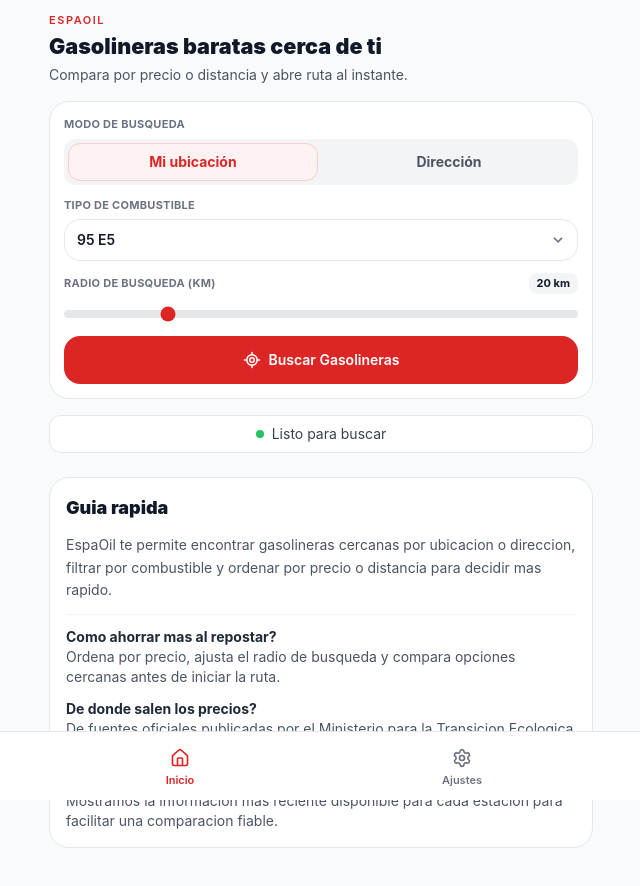
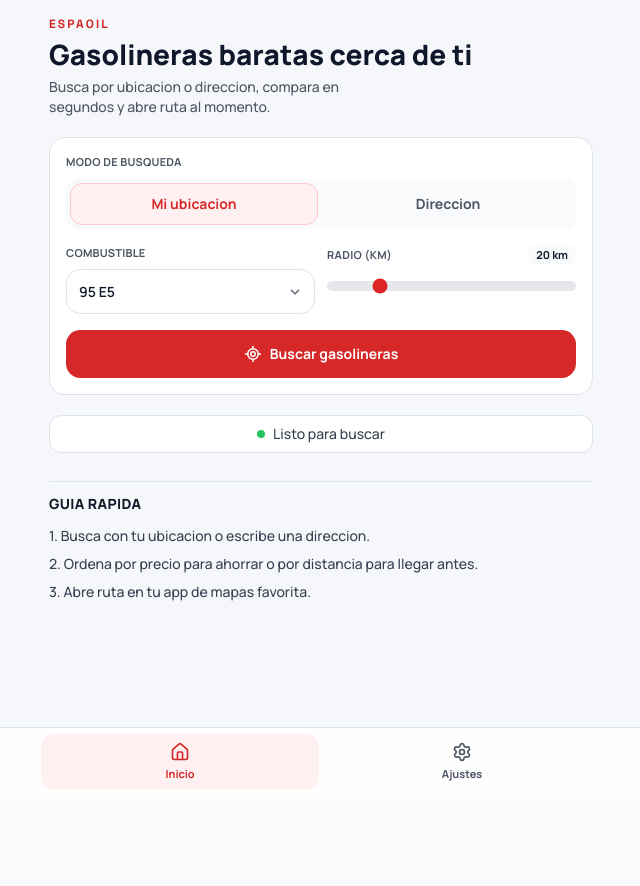
Before and after one commit to PC-922/espaoil-front, a React (Vite) app: page / in a window 1280 px wide. Shown: the top 886 px of the page, without its empty margins (319-959 px from the left). After the commit the page ends 800 px from the top, so only its background shows below. Built offline with nearby package versions, Linux system fonts and the light colour scheme.

Commit message:
refactor: enhance UI components with improved styles and animations for better user experience

```diff
--- a/App.tsx
+++ b/App.tsx
@@ -55,7 +55,7 @@
 
   return (
     <div className="ui-shell min-h-[100dvh]">
-      <main className="w-full pb-28">
+      <main className="w-full">
         {currentView === 'home' && <Home />}
         {currentView === 'settings' && <Settings />}
       </main>
--- a/components/BottomNav.tsx
+++ b/components/BottomNav.tsx
@@ -8,15 +8,15 @@
 
 export const BottomNav: React.FC<Props> = React.memo(({ currentView, onViewChange }) => {
   return (
-    <div className="ui-bottom-nav fixed bottom-0 left-0 right-0 z-50 px-2 pb-safe pt-1">
-      <div className="mx-auto grid w-full max-w-xl grid-cols-2 gap-1 px-2 py-1">
+    <div className="ui-bottom-nav fixed bottom-0 left-0 right-0 z-50 px-2 pb-[max(0.35rem,env(safe-area-inset-bottom))] pt-1.5">
+      <div className="mx-auto grid w-full max-w-xl grid-cols-2 gap-1 px-2 pb-1">
         <button
           type="button"
           onClick={() => onViewChange('home')}
           className={`ui-nav-btn flex min-h-[56px] flex-col items-center justify-center gap-1 px-2 transition-colors ${currentView === 'home' ? 'ui-nav-btn-active' : ''}`}
         >
           <Home size={20} />
-          <span className="text-[11px] font-semibold">Inicio</span>
+          <span className="text-[11px] font-bold">Inicio</span>
         </button>
         <button
           type="button"
@@ -24,7 +24,7 @@
           className={`ui-nav-btn flex min-h-[56px] flex-col items-center justify-center gap-1 px-2 transition-colors ${currentView === 'settings' ? 'ui-nav-btn-active' : ''}`}
         >
           <Settings size={20} />
-          <span className="text-[11px] font-semibold">Ajustes</span>
+          <span className="text-[11px] font-bold">Ajustes</span>
         </button>
       </div>
     </div>
--- a/components/Button.tsx
+++ b/components/Button.tsx
@@ -13,7 +13,7 @@
   disabled,
   ...props
 }) => {
-  const baseStyle = 'ui-radius-field flex min-h-12 items-center justify-center gap-2 px-4 py-3 text-sm font-semibold transition-colors duration-200 active:scale-[0.99] disabled:cursor-not-allowed';
+  const baseStyle = 'ui-radius-field flex min-h-12 items-center justify-center gap-2 px-4 py-3 text-sm font-bold transition-all duration-200 active:scale-[0.99] disabled:cursor-not-allowed';
 
   const variants = {
     primary: 'bg-[var(--color-accent)] text-white hover:brightness-95 disabled:bg-gray-300',
--- a/components/ScheduleBadge.tsx
+++ b/components/ScheduleBadge.tsx
@@ -51,7 +51,7 @@
       </div>
 
       {showDetails && (
-        <div className="ui-radius-badge bg-gray-50 px-2.5 py-1.5 text-xs text-gray-500">{parsed.raw}</div>
+        <div className="ui-radius-badge ui-slide-down bg-gray-50 px-2.5 py-1.5 text-xs font-medium text-gray-600">{parsed.raw}</div>
       )}
     </div>
   );
--- a/index.html
+++ b/index.html
@@ -2,7 +2,7 @@
 <html lang="es">
   <head>
     <meta charset="UTF-8" />
-    <meta name="viewport" content="width=device-width, initial-scale=1.0, maximum-scale=1.0, user-scalable=no" />
+    <meta name="viewport" content="width=device-width, initial-scale=1.0" />
     <title>Gasolineras baratas en Espana | Precio gasolina hoy | EspaOil</title>
     <meta
       name="description"
@@ -32,6 +32,12 @@
     />
     <meta name="twitter:image" content="https://espaoil.com/icons/app-icon.svg" />
     <script src="https://cdn.tailwindcss.com"></script>
+    <link rel="preconnect" href="https://fonts.googleapis.com" />
+    <link rel="preconnect" href="https://fonts.gstatic.com" crossorigin />
+    <link
+      href="https://fonts.googleapis.com/css2?family=Manrope:wght@500;600;700;800&family=Space+Grotesk:wght@600;700&display=swap"
+      rel="stylesheet"
+    />
     <link rel="manifest" href="/manifest.webmanifest" />
     <link rel="icon" type="image/svg+xml" href="/icons/app-icon.svg" />
     <link rel="apple-touch-icon" href="/icons/app-icon.svg" />
@@ -114,48 +120,56 @@
     </script>
     <style>
       :root {
-        --color-bg: #f8fafc;
+        --color-bg: #f5f7fa;
         --color-surface: #ffffff;
-        --color-border: #e5e7eb;
-        --color-text: #111827;
-        --color-muted: #6b7280;
-        --color-accent: #dc2626;
-        --color-accent-soft: #fef2f2;
+        --color-surface-muted: #f8fafc;
+        --color-border: #dde3ea;
+        --color-text: #0f172a;
+        --color-muted: #4b5563;
+        --color-accent: #d62828;
+        --color-accent-soft: #fff1f1;
         --space-1: 0.25rem;
         --space-2: 0.5rem;
         --space-3: 0.75rem;
         --space-4: 1rem;
         --space-5: 1.25rem;
-        --radius-card: 1.25rem;
-        --radius-field: 1rem;
+        --space-6: 1.5rem;
+        --space-7: 1.75rem;
+        --radius-field: 0.9rem;
         --radius-control: 0.75rem;
-        --radius-badge: 0.5rem;
+        --radius-badge: 0.55rem;
         --radius-pill: 9999px;
+        --safe-bottom: env(safe-area-inset-bottom, 0px);
+        --nav-height: 4.5rem;
+        --font-ui: 'Manrope', 'Segoe UI', sans-serif;
+        --font-brand: 'Space Grotesk', 'Manrope', sans-serif;
       }
 
       body {
         -webkit-tap-highlight-color: transparent;
-        font-family: -apple-system, BlinkMacSystemFont, "Segoe UI", Roboto, Helvetica, Arial, sans-serif;
+        font-family: var(--font-ui);
         background: var(--color-bg);
         color: var(--color-text);
+        line-height: 1.35;
       }
 
       .ui-shell {
         background: var(--color-bg);
         color: var(--color-text);
+        min-height: 100dvh;
       }
 
       .ui-page {
         width: 100%;
         max-width: 36rem;
         margin-inline: auto;
-        padding: var(--space-3) var(--space-4) 7rem;
+        padding: var(--space-4) var(--space-4) calc(var(--nav-height) + var(--safe-bottom) + 1.5rem);
       }
 
       .ui-card {
         border: 1px solid var(--color-border);
         background: var(--color-surface);
-        border-radius: var(--radius-card);
+        border-radius: 1rem;
       }
 
       .ui-input,
@@ -165,6 +179,13 @@
         border-radius: var(--radius-field);
         background: var(--color-surface);
         color: var(--color-text);
+        min-height: 2.8rem;
+      }
+
+      .ui-input:focus,
+      .ui-select:focus {
+        border-color: #ef4444;
+        box-shadow: 0 0 0 3px #fee2e2;
       }
 
       .ui-radius-control {
@@ -189,15 +210,80 @@
 
       .ui-bottom-nav {
         border-top: 1px solid var(--color-border);
-        background: var(--color-surface);
+        background: color-mix(in srgb, var(--color-surface) 86%, transparent);
+        backdrop-filter: blur(8px);
+        min-height: calc(var(--nav-height) + var(--safe-bottom));
       }
 
       .ui-nav-btn {
         color: var(--color-muted);
+        min-height: 3.5rem;
+        border-radius: 0.8rem;
       }
 
       .ui-nav-btn-active {
         color: var(--color-accent);
+        background: var(--color-accent-soft);
+      }
+
+      .ui-brand {
+        font-family: var(--font-brand);
+        letter-spacing: 0.01em;
+      }
+
+      .ui-divider {
+        border-top: 1px solid var(--color-border);
+      }
+
+      .ui-rise {
+        animation: rise-in 0.38s ease-out both;
+      }
+
+      .ui-fade {
+        animation: fade-in 0.26s ease-out both;
+      }
+
+      .ui-slide-down {
+        animation: slide-down 0.24s ease-out both;
+      }
+
+      @keyframes rise-in {
+        from {
+          opacity: 0;
+          transform: translateY(14px);
+        }
+        to {
+          opacity: 1;
+          transform: translateY(0);
+        }
+      }
+
+      @keyframes fade-in {
+        from {
+          opacity: 0;
+        }
+        to {
+          opacity: 1;
+        }
+      }
+
+      @keyframes slide-down {
+        from {
+          opacity: 0;
+          transform: translateY(-6px);
+        }
+        to {
+          opacity: 1;
+          transform: translateY(0);
+        }
+      }
+
+      @media (prefers-reduced-motion: reduce) {
+        .ui-rise,
+        .ui-fade,
+        .ui-slide-down {
+          animation: none;
+        }
       }
 
       /* Hide scrollbar for clean mobile look */
@@ -207,7 +293,7 @@
       }
     </style>
 </head>
-  <body class="bg-gray-50 text-slate-900 select-none">
+  <body class="bg-gray-50 text-slate-900">
     <div id="root"></div>
   <script type="module" src="/index.tsx"></script>
 </body>
--- a/skills-lock.json
+++ b/skills-lock.json
@@ -6,6 +6,11 @@
       "sourceType": "github",
       "computedHash": "063a0e6448123cd359ad0044cc46b0e490cc7964d45ef4bb9fd842bd2ffbca67"
     },
+    "frontend-skill": {
+      "source": "openai/skills",
+      "sourceType": "github",
+      "computedHash": "2074b8fa089e7ac633689b7202965513a5fd069fd1baf2ea49a928bb85bb4c9c"
+    },
     "vercel-react-best-practices": {
       "source": "vercel-labs/agent-skills",
       "sourceType": "github",
--- a/views/Home.tsx
+++ b/views/Home.tsx
@@ -92,51 +92,51 @@
   const showSuggestionsDropdown =
     addressQuery.trim().length >= 3 && (suggestionsLoading || addressSuggestions.length > 0);
 
+  const hasResults = searched && !loading && stations.length > 0;
+
   return (
-    <div className="ui-page">
-      <header className="mb-4">
-        <p className="text-[11px] font-semibold uppercase tracking-[0.14em] text-[var(--color-accent)]">EspaOil</p>
-        <h1 className="mt-1 text-[1.35rem] font-black leading-tight text-[var(--color-text)]">Gasolineras baratas cerca de ti</h1>
-        <p className="mt-1.5 text-sm text-gray-600">Compara por precio o distancia y abre ruta al instante.</p>
+    <div className="ui-page space-y-5">
+      <header className="ui-rise space-y-2">
+        <p className="ui-brand text-xs font-bold uppercase tracking-[0.18em] text-[var(--color-accent)]">EspaOil</p>
+        <h1 className="text-[1.75rem] font-black leading-[1.05] text-[var(--color-text)]">Gasolineras baratas cerca de ti</h1>
+        <p className="max-w-[34ch] text-sm font-medium text-[var(--color-muted)]">Busca por ubicacion o direccion, compara en segundos y abre ruta al momento.</p>
       </header>
 
-      <section className="ui-card mb-4 space-y-3 p-3.5">
+      <section className="ui-card ui-rise space-y-4 p-4">
         <div>
-          <label className="mb-1.5 block text-[11px] font-bold uppercase tracking-wide text-gray-500">Modo de busqueda</label>
-          <div className="ui-radius-control grid grid-cols-2 gap-1.5 bg-gray-100 p-1">
+          <label className="mb-2 block text-[11px] font-bold uppercase tracking-wide text-gray-600">Modo de busqueda</label>
+          <div className="ui-radius-control grid grid-cols-2 gap-1.5 bg-[var(--color-surface-muted)] p-1">
             <button
               type="button"
               onClick={handleSetLocationMode}
-              className={`ui-radius-control border px-3 py-2 text-sm font-bold transition-colors ${searchMode === 'location' ? 'border-red-200 bg-[var(--color-accent-soft)] text-[var(--color-accent)]' : 'border-transparent text-gray-600'}`}
+              className={`ui-radius-control border px-3 py-2.5 text-sm font-bold transition-colors ${searchMode === 'location' ? 'border-red-200 bg-[var(--color-accent-soft)] text-[var(--color-accent)]' : 'border-transparent text-gray-600'}`}
             >
-              Mi ubicación
+              Mi ubicacion
             </button>
             <button
               type="button"
               onClick={handleSetAddressMode}
-              className={`ui-radius-control border px-3 py-2 text-sm font-bold transition-colors ${searchMode === 'address' ? 'border-red-200 bg-[var(--color-accent-soft)] text-[var(--color-accent)]' : 'border-transparent text-gray-600'}`}
+              className={`ui-radius-control border px-3 py-2.5 text-sm font-bold transition-colors ${searchMode === 'address' ? 'border-red-200 bg-[var(--color-accent-soft)] text-[var(--color-accent)]' : 'border-transparent text-gray-600'}`}
             >
-              Dirección
+              Direccion
             </button>
           </div>
         </div>
 
         {searchMode === 'address' && (
-          <div className="relative">
-            <label className="mb-1.5 block text-[11px] font-bold uppercase tracking-wide text-gray-500">Direccion</label>
+          <div className="ui-slide-down relative">
+            <label className="mb-2 block text-[11px] font-bold uppercase tracking-wide text-gray-600">Direccion</label>
             <input
               type="text"
               value={addressQuery}
               onChange={handleAddressInputChange}
-              placeholder="Ej: Gran Vía 1, Madrid"
-              className="ui-input px-3 py-2.5 text-sm font-semibold focus:outline-none focus:ring-2 focus:ring-red-500"
+              placeholder="Ej: Gran Via 1, Madrid"
+              className="ui-input px-3 py-2.5 text-sm font-semibold focus:outline-none"
             />
 
             {showSuggestionsDropdown && (
               <div className="ui-radius-control absolute left-0 right-0 z-20 mt-1.5 max-h-56 overflow-auto border border-[var(--color-border)] bg-white">
-                {suggestionsLoading && (
-                  <div className="px-3 py-2.5 text-sm text-gray-400">Buscando sugerencias...</div>
-                )}
+                {suggestionsLoading && <div className="px-3 py-2.5 text-sm text-gray-500">Buscando sugerencias...</div>}
 
                 {!suggestionsLoading &&
                   addressSuggestions.map((suggestion, index) => (
@@ -144,7 +144,7 @@
                       key={`${suggestion.lat}-${suggestion.lon}-${index}`}
                       type="button"
                       onClick={() => handleSelectAddressSuggestion(suggestion)}
-                      className="w-full border-b border-gray-100 px-3 py-2.5 text-left text-sm text-gray-700 transition-colors hover:bg-gray-50 last:border-b-0"
+                      className="w-full border-b border-gray-100 px-3 py-2.5 text-left text-sm font-medium text-gray-700 transition-colors hover:bg-gray-50 last:border-b-0"
                     >
                       {suggestion.label}
                     </button>
@@ -154,13 +154,14 @@
           </div>
         )}
 
+        <div className="grid grid-cols-1 gap-3 sm:grid-cols-2">
           <div>
-          <label className="mb-1.5 block text-[11px] font-bold uppercase tracking-wide text-gray-500">Tipo de combustible</label>
+            <label className="mb-2 block text-[11px] font-bold uppercase tracking-wide text-gray-600">Combustible</label>
             <div className="relative">
               <select
                 value={fuelType}
                 onChange={handleFuelTypeChange}
-              className="ui-select appearance-none px-3 py-2.5 pr-9 text-sm font-semibold focus:outline-none focus:ring-2 focus:ring-red-500"
+                className="ui-select appearance-none px-3 py-2.5 pr-9 text-sm font-semibold focus:outline-none"
               >
                 {Object.entries(FUEL_LABELS).map(([key, label]) => (
                   <option key={key} value={key}>{label}</option>
@@ -173,9 +174,9 @@
           </div>
 
           <div>
-          <div className="mb-1.5 flex items-center justify-between">
-            <label className="block text-[11px] font-bold uppercase tracking-wide text-gray-500">Radio de busqueda (km)</label>
-            <span className="ui-radius-badge bg-gray-100 px-2 py-0.5 text-[11px] font-bold text-gray-900">{radius} km</span>
+            <div className="mb-2 flex items-center justify-between">
+              <label className="block text-[11px] font-bold uppercase tracking-wide text-gray-600">Radio (km)</label>
+              <span className="ui-radius-badge bg-[var(--color-surface-muted)] px-2 py-0.5 text-[11px] font-bold text-gray-900">{radius} km</span>
             </div>
             <input
               type="range"
@@ -183,24 +184,26 @@
               max="100"
               value={radius}
               onChange={handleRadiusChange}
-            className="h-2 w-full cursor-pointer appearance-none rounded-lg bg-gray-200 accent-red-600"
+              className="h-2.5 w-full cursor-pointer appearance-none rounded-lg bg-gray-200 accent-red-600"
             />
+          </div>
         </div>
 
         <Button
           onClick={handleSearch}
           fullWidth
           disabled={loading}
+          className="mt-1"
         >
           {loading ? (
             <span className="flex items-center gap-2">
-               <span className="animate-spin rounded-full h-4 w-4 border-b-2 border-white"></span>
+              <span className="h-4 w-4 animate-spin rounded-full border-b-2 border-white"></span>
               Buscando...
             </span>
           ) : (
             <>
               {searchMode === 'location' ? <LocateFixed size={18} /> : <Search size={18} />}
-              Buscar Gasolineras
+              Buscar gasolineras
             </>
           )}
         </Button>
@@ -209,15 +212,15 @@
       {renderStatusBanner()}
 
       {searched && !loading && (
-        <div className="space-y-4">
-          <div className="mb-1 flex items-center justify-between">
-             <h2 className="text-sm font-bold text-gray-900">Resultados ({stations.length})</h2>
-              <span className="text-xs text-gray-500">
-               {sortBy === 'price' ? 'más baratas primero' : 'más cercanas primero'}
+        <section className="ui-fade space-y-3">
+          <div className="flex items-end justify-between">
+            <h2 className="text-sm font-black tracking-wide text-gray-900">Resultados ({stations.length})</h2>
+            <span className="text-xs font-medium text-gray-600">
+              {sortBy === 'price' ? 'mas baratas primero' : 'mas cercanas primero'}
             </span>
           </div>
 
-          <div className="ui-radius-control mb-3 grid grid-cols-2 gap-1.5 bg-gray-100 p-1">
+          <div className={`ui-radius-control z-20 grid grid-cols-2 gap-1.5 border border-[var(--color-border)] bg-white p-1 ${hasResults ? 'sticky top-2' : ''}`}>
             <button
               type="button"
               onClick={handleSortByPrice}
@@ -235,10 +238,10 @@
           </div>
 
           {stations.length === 0 ? (
-             <div className="ui-card py-8 text-center border-dashed border-gray-300">
-               <Search size={48} className="mx-auto text-gray-300 mb-2" />
-               <p className="text-gray-500 font-medium">No se encontraron gasolineras</p>
-               <p className="text-sm text-gray-400">Intenta aumentar el radio de búsqueda</p>
+            <div className="ui-card py-8 text-center">
+              <Search size={42} className="mx-auto mb-2 text-gray-300" />
+              <p className="font-semibold text-gray-700">No se encontraron gasolineras</p>
+              <p className="text-sm text-gray-500">Prueba con un radio de busqueda mayor.</p>
             </div>
           ) : (
             <div className="space-y-3">
@@ -250,27 +253,16 @@
               ))}
             </div>
           )}
-        </div>
+        </section>
       )}
 
-      <section className="ui-card mt-6 space-y-3 p-4">
-        <h2 className="text-lg font-black text-gray-900">Guia rapida</h2>
-        <p className="text-sm leading-relaxed text-gray-600">
-          EspaOil te permite encontrar gasolineras cercanas por ubicacion o direccion, filtrar por combustible y ordenar por precio o distancia para decidir mas rapido.
-        </p>
-        <div className="space-y-3 border-t border-gray-100 pt-3 text-sm text-gray-600">
-          <div>
-            <h3 className="font-bold text-gray-800">Como ahorrar mas al repostar?</h3>
-            <p>Ordena por precio, ajusta el radio de busqueda y compara opciones cercanas antes de iniciar la ruta.</p>
-          </div>
-          <div>
-            <h3 className="font-bold text-gray-800">De donde salen los precios?</h3>
-            <p>De fuentes oficiales publicadas por el Ministerio para la Transicion Ecologica y el Reto Demografico.</p>
-          </div>
-          <div>
-            <h3 className="font-bold text-gray-800">Cada cuanto se actualiza la informacion?</h3>
-            <p>Mostramos la informacion mas reciente disponible para cada estacion para facilitar una comparacion fiable.</p>
-          </div>
+      <section className="space-y-3 pt-2">
+        <div className="ui-divider"></div>
+        <h2 className="text-sm font-black uppercase tracking-wide text-gray-900">Guia rapida</h2>
+        <div className="space-y-2 text-sm text-gray-700">
+          <p>1. Busca con tu ubicacion o escribe una direccion.</p>
+          <p>2. Ordena por precio para ahorrar o por distancia para llegar antes.</p>
+          <p>3. Abre ruta en tu app de mapas favorita.</p>
         </div>
       </section>
     </div>
```
Also changed, not shown: components/GasStationCard.tsx (+12 -12 lines), components/InstallPwaPrompt.tsx (+5 -5 lines), views/Settings.tsx (+13 -12 lines). Lines whose indentation alone changed are shown as unchanged.
